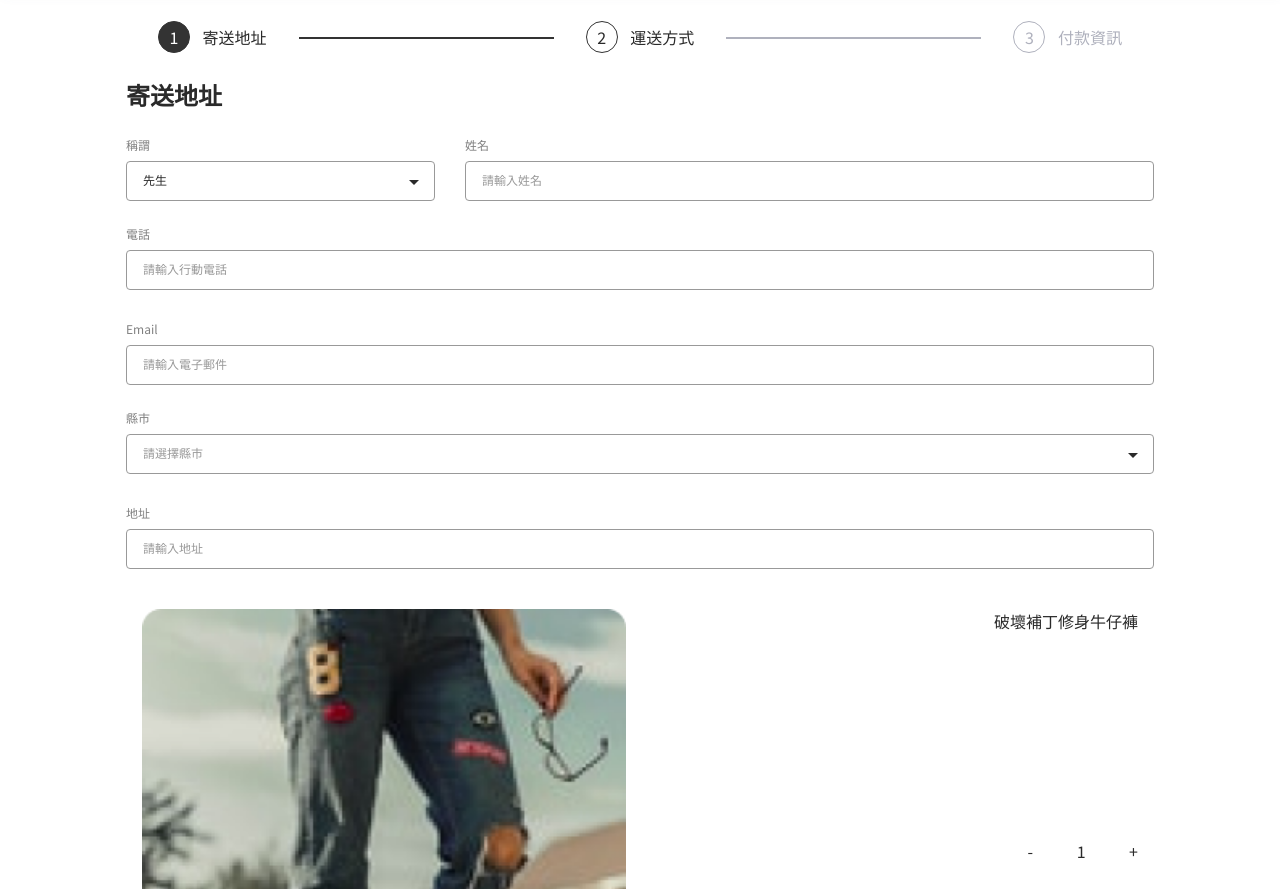
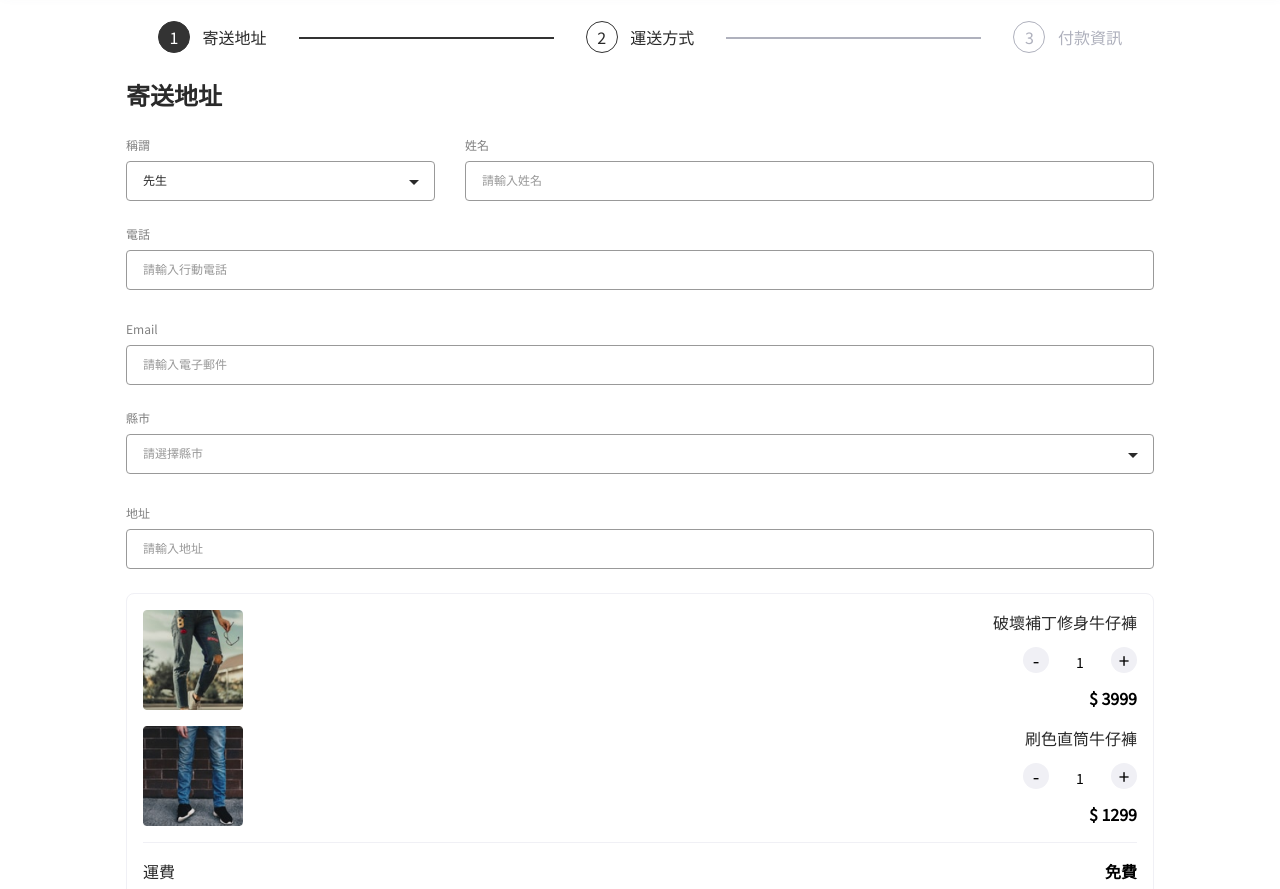
Before and after one commit to DollyChen-CYC/Checkout_Page, a plain HTML site: page index.html in a window 1280 px wide. Shown: the part 63-952 px from the top of the page. Drawn offline with Linux system fonts and the light colour scheme.

Commit message:
feat: add Sass of shopping-cart

```diff
--- a/index.html
+++ b/index.html
@@ -184,16 +184,16 @@
       </div>
 
       <!-- shopping-cart -->
-      <div class="shopping-cart ">
-        <div class="shopping-list p-2">
+      <div class="shopping-cart rounded-2 px-2">
+        <div class="shopping-list py-2 d-flex flex-column">
           <div class="shopping-item d-flex justify-content-between">
-            <img src="./images/product-1@3x.png" alt="product-img" class="product-img flex-grow-1">
-            <div class="item-info flex-grow-2 d-flex flex-column justify-content-between align-items-end">
+            <img src="./images/product-1@3x.png" alt="product-img" class="product-img">
+            <div class="item-info flex-grow-1 d-flex flex-column justify-content-between align-items-end">
               <p class="product-name">破壞補丁修身牛仔褲</p>
               <div class="qty-wrapper">
-                <span class="qty-controller rereduce-circle rounded-circle">-</span>
-                <span class="qty mx-5">1</span>
-                <span class="qty-controller add-circle rounded-1">+</span>
+                <span class="qty-controller rereduce-circle d-inline-block rounded-circle">-</span>
+                <span class="qty mx-3">1</span>
+                <span class="qty-controller add-circle d-inline-block rounded-circle">+</span>
               </div>
               <div class="price-wrapper">
                 <span>$</span>
@@ -202,13 +202,13 @@
             </div>
           </div>
           <div class="shopping-item d-flex justify-content-between">
-            <img src="./images/product-2@3x.png" alt="product-img" class="product-img flex-grow-1">
-            <div class="item-info flex-grow-2 d-flex flex-column justify-content-between align-items-end">
+            <img src="./images/product-2@3x.png" alt="product-img" class="product-img">
+            <div class="item-info flex-grow-1 d-flex flex-column justify-content-between align-items-end">
               <p class="product-name">刷色直筒牛仔褲</p>
               <div class="qty-wrapper">
-                <span class="qty-controller rereduce-circle rounded-circle">-</span>
-                <span class="qty mx-5">1</span>
-                <span class="qty-controller add-circle rounded-1">+</span>
+                <span class="qty-controller rereduce-circle d-inline-block rounded-circle">-</span>
+                <span class="qty mx-3">1</span>
+                <span class="qty-controller add-circle d-inline-block rounded-circle">+</span>
               </div>
               <div class="price-wrapper">
                 <span>$</span>
@@ -217,11 +217,11 @@
             </div>
           </div>
         </div>
-        <div class="shipping-subtotal d-flex justify-content-between p-2">
+        <div class="shipping-subtotal d-flex justify-content-between py-2">
           <span>運費</span>
           <span class="price-wrapper">免費</span>
         </div>
-        <div class="shipping-price d-flex justify-content-between p-2">
+        <div class="shopping-price d-flex justify-content-between py-2">
           <span>小計</span>
           <div class="price-wrapper">
             <span>$</span>
--- a/scss_dir/style.scss
+++ b/scss_dir/style.scss
@@ -559,10 +559,48 @@ form {
   }
 }
 
+.shopping-cart {
+  border: 1px solid $light-gray;
+  .shopping-list {
+    gap: 16px;
+    img {
+      width: 100px;
+      height: 100px;
+      object-fit: cover;
+    }
+    .qty-wrapper {
+      font-size: 14px;
+      font-weight: 500;
+      color: #000000;
+      .qty-controller {
+        width: 26px;
+        height: 26px;
+        background-color: $light-gray;
+        text-align: center;
+        line-height: 26px;
+        font-size: 19px;
+        cursor: pointer;
+        &:hover{
+          background-color: $shadow-gray;
+        }
+        &:active {
+          background-color: $light-gray;
+        }
+      }
+    }
+  }
+  .price-wrapper {
+    color: #000000;
+    font-weight: 700;
+  }
+  .shipping-subtotal,
+  .shopping-price {
+    border-top: 1px solid $light-gray;
+  }
+}
+
+
 // temporary style
-// .shopping-cart {
-//   margin: 12px 0;
-// }
 // .footer-container {
 //   max-width: $max-width;
 //   margin: 0 auto;
```
Also changed, not shown: css_dir/style.css, 1 other file.
